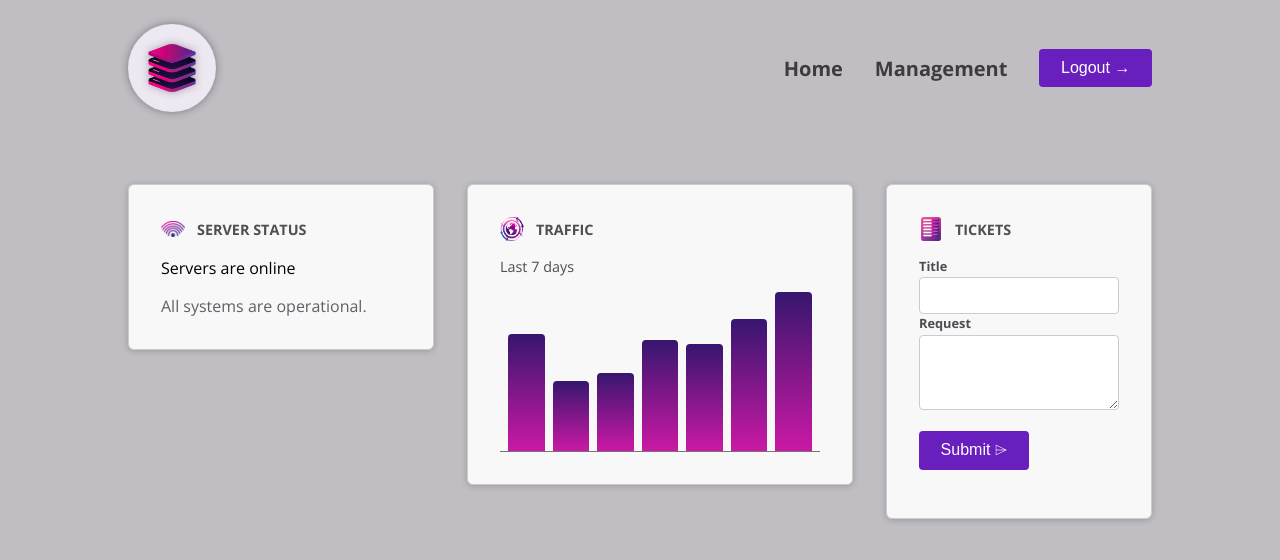
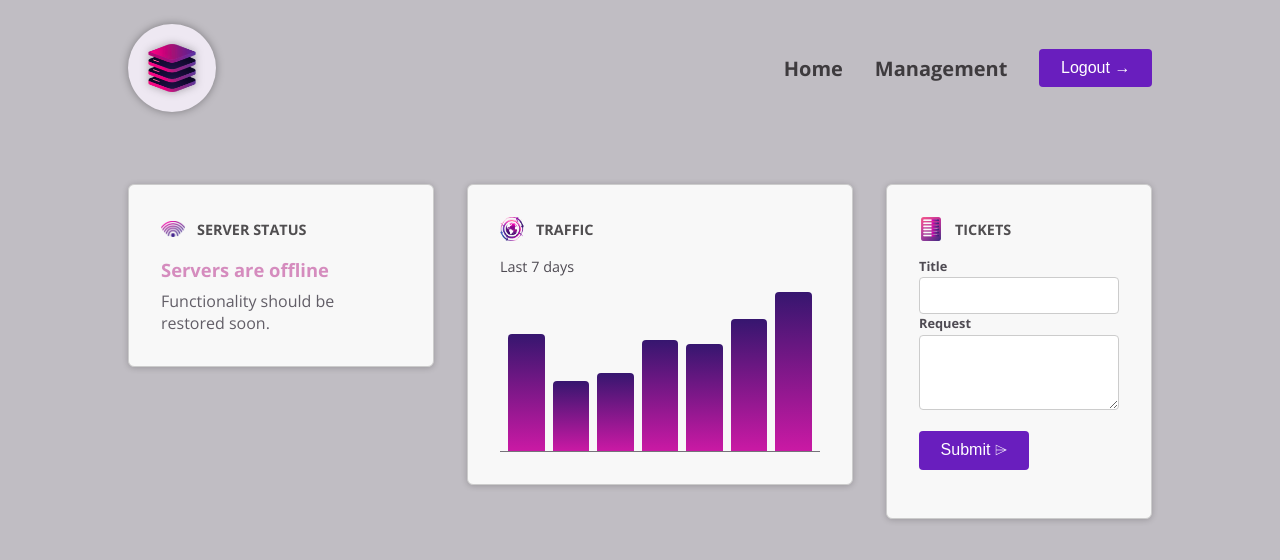
Before and after one commit to rreiniks/Angular-learning2024, an Angular app: page / in a window 1280 px wide. Shown: the top 560 px of the page. Built offline with nearby package versions, Linux system fonts and the light colour scheme.

Commit message:
Binding classes dynamically

```diff
--- a/src/app/dashboard/server-status/server-status.component.html
+++ b/src/app/dashboard/server-status/server-status.component.html
@@ -1,4 +1,9 @@
-
+<div [class]="{
+  status: true,
+  'status-online': currentStatus === 'online',
+  'status-offline': currentStatus === 'offline',
+  'status-unknown': currentStatus === 'unknown'
+}">
   @if (currentStatus === 'online') {
   <p>Servers are online</p>
   <p>All systems are operational.</p>
@@ -9,3 +14,4 @@
   <p>Server status is unknown</p>
   <p>Fetching server status failed.</p>
   }
+</div>
--- a/src/app/dashboard/server-status/server-status.component.ts
+++ b/src/app/dashboard/server-status/server-status.component.ts
@@ -8,5 +8,7 @@
   styleUrl: './server-status.component.css',
 })
 export class ServerStatusComponent {
-  currentStatus = 'online';
+  currentStatus = 'offline';
+
+
 }
```
